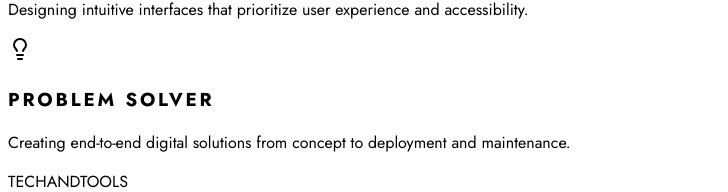
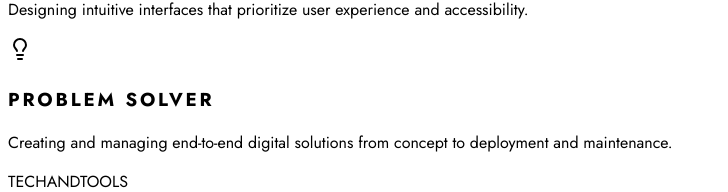
Before and after one commit to jsahim/portfolio, a React (Vite) app: page / in a window 1280 px wide. Shown: the part 10396-10588 px from the top of the page, without its empty margins (0-728 px from the left). Built offline with nearby package versions, Linux system fonts and the light colour scheme; a web font is replaced by a local one.

Commit message:
Add Styles

```diff
--- a/src/components/About.jsx
+++ b/src/components/About.jsx
@@ -104,7 +104,7 @@ const About = ({aboutSection}) => {
                   <Lightbulb className="w-18 h-18 group-hover:text-white transition-color duration-300" />
                 </div>
                 <h3 className="font-bold text-xl text-white mb-4" style={{ fontFamily: 'Jost, sans-serif', letterSpacing: '0.15em' }}>PROBLEM SOLVER</h3>
-                <p className="text-gray-300 leading-relaxed text-xl">Creating end-to-end digital solutions from concept to deployment and maintenance.</p>
+                <p className="text-gray-300 leading-relaxed text-xl">Creating and managing end-to-end digital solutions from concept to deployment and maintenance.</p>
               </div>
 
           </div>
```
